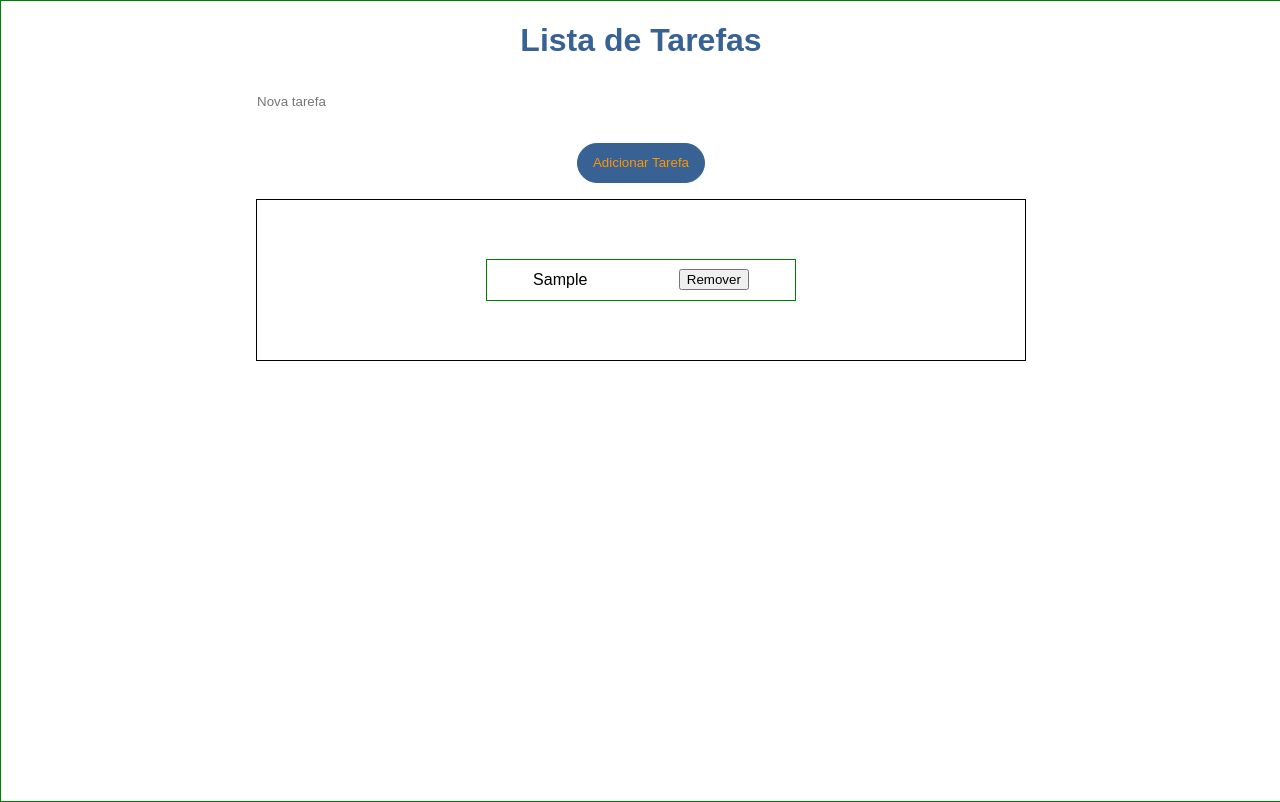
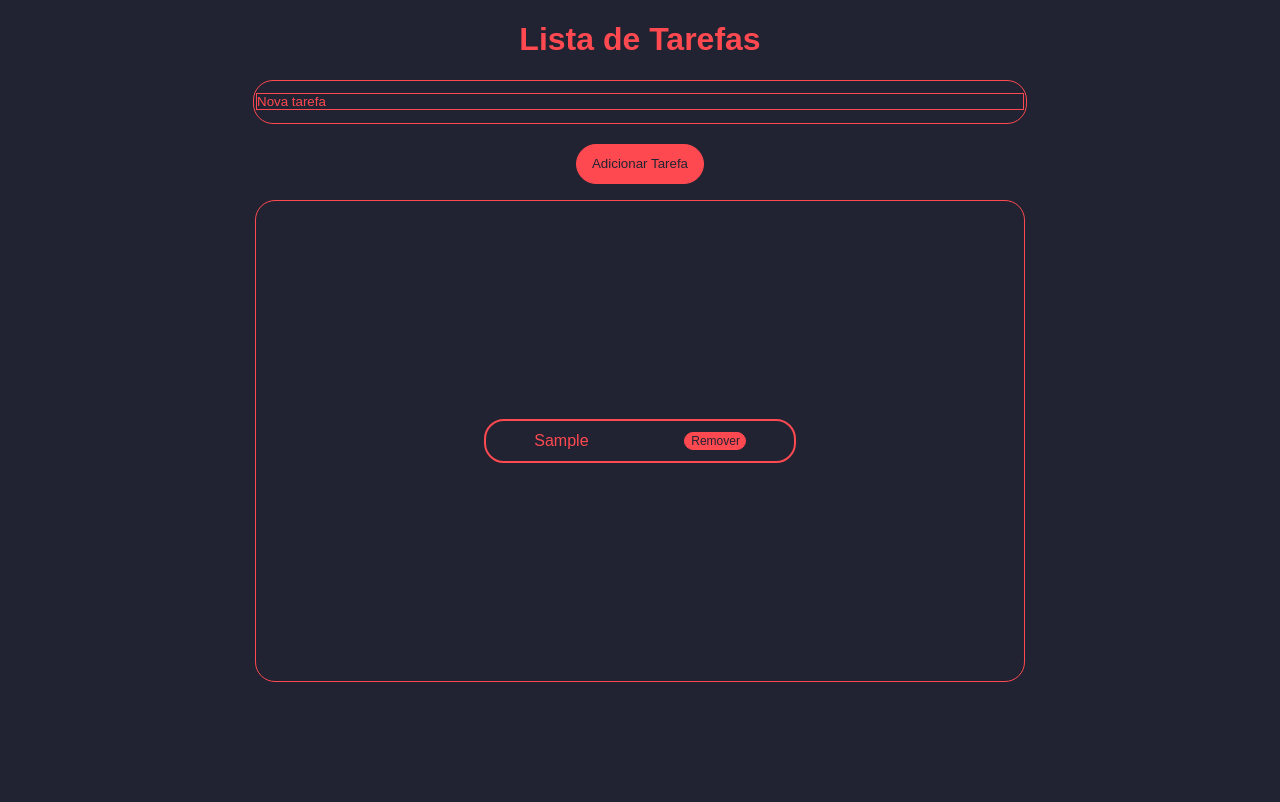
Before and after one commit to DaniloCLopes/Lembrete-, a plain HTML site: page index.html in a window 1280 px wide. Both pictures are taken after typing "Sample" into the empty fields and a click on the button "Adicionar Tarefa". Drawn offline with Linux system fonts and the light colour scheme.

Commit message:
dark mode inserido

```diff
--- a/style.css
+++ b/style.css
@@ -1,15 +1,16 @@
 body {
     font-family: Arial, sans-serif;
     margin: auto;
-    border: 1px solid green;
+
     width: 100%;
     display: flex;
     align-items: center;
     flex-direction: column;
     height: 100vh;
+    background-color: #212332;
 }
 h1{
-    color: #386194;
+    color: #ff4950;
 }
 #task-list {
     list-style-type: none;
@@ -21,15 +22,24 @@ h1{
     height: 40px;
     border-radius: 20px;
     border: none;
+    border: 1px solid #ff4950;
+    background-color: #212332;
+
+}
+#new-task::placeholder {
+    color: #ff4950;
+    background-color: #212332;
+    border: 1px solid #ff4950;
+
 }
 #add-task{
     margin-top: 20px;
     width: 10%;
     height: 40px;
     border-radius: 40px;
-    background-color: #386194;
-    border: 1px solid #386194;
-    color: #ff9600;
+    background-color: #ff4950;
+    border: 1px solid #ff4950;
+    color: #212332;
     cursor: pointer;
 }
 .task {
@@ -51,17 +61,32 @@ h1{
 }
 ul{
     width: 60%;
-    border: 1px solid black;
-    height: 20vh;
+    border: 1px solid #ff4950;
+    border-radius: 20px;
+    height: 60vh;
     display: flex;
     align-items: center;
     justify-content: center;
+    flex-direction: column;
+    gap: 20px;
 }
 li{
     width: 40%;
-    border: 1px solid green;
+    border: 2px solid #ff4950;
+    background-color: #212332;
+    border-radius: 20px;
+    color: #ff4950;
     height: 40px;
     display: flex;
     justify-content: space-around;
     align-items: center;
 }
+
+#task-list > li > button{
+    width: 20%;
+    border-radius: 20px;
+    font-size: 12px;
+    background-color: #ff4950;
+    border: 1px solid #ff4950;
+    color: #212332;
+}
```
